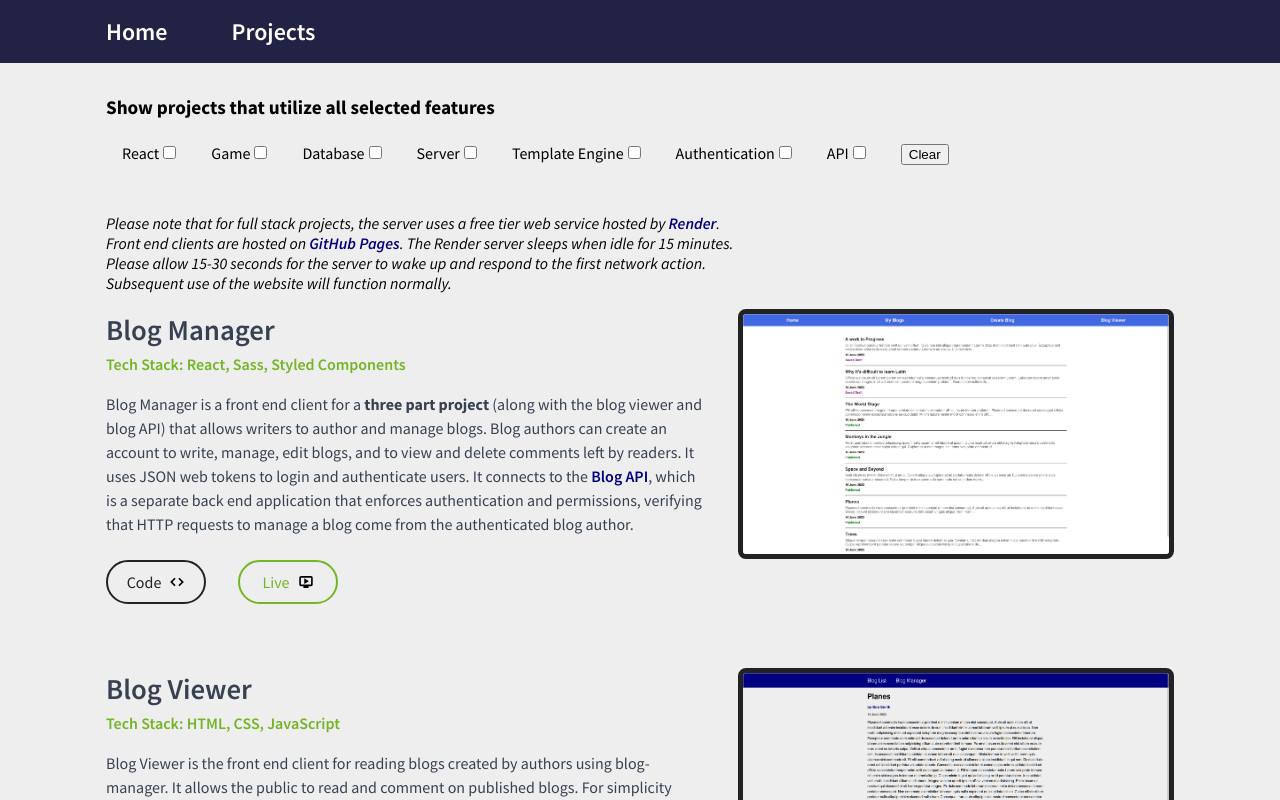
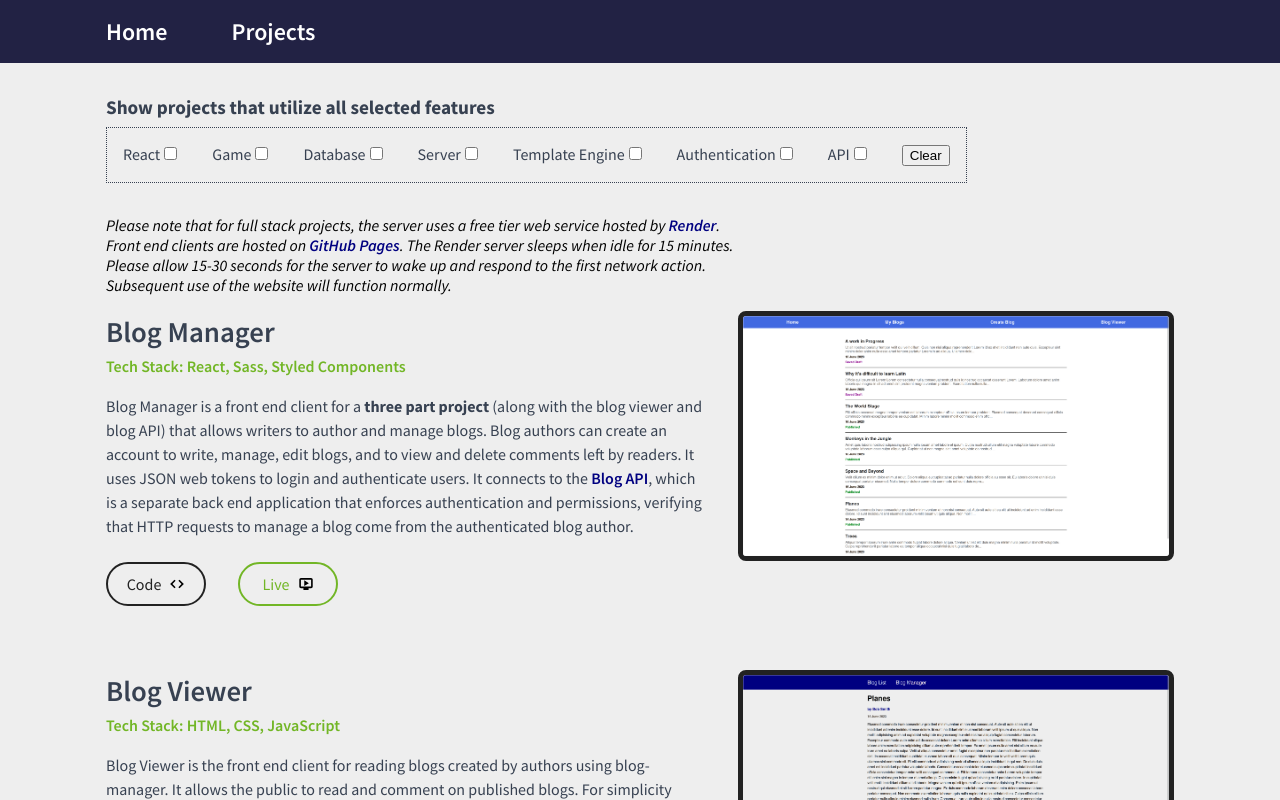
Before and after one commit to jundran/portfolio, a React (Vite) app: page /#/projects in a window 1280 px wide. Shown: the top 800 px of the page. Built offline with nearby package versions, Linux system fonts and the light colour scheme.

Commit message:
Rename style constants

```diff
--- a/src/components/Filter.jsx
+++ b/src/components/Filter.jsx
@@ -1,6 +1,7 @@
 import { useState } from 'react'
 import styled from 'styled-components'
 import { tags } from '../data'
+import { MOBILE, CHARCOAL } from '../styles/variables'
 
 export default function Filter ({ updateFilter }) {
 	const openFilter = tags.map(tag => { return {tag, checked: false} })
@@ -42,7 +43,7 @@ export default function Filter ({ updateFilter }) {
 }
 
 const Container = styled.div`
-	color: $charcoal;
+	color: ${CHARCOAL};
 	margin-bottom: 32px;
 	h2 {
 		font-size: 1.2rem;
@@ -51,13 +52,13 @@ const Container = styled.div`
 	ul {
 		display: flex;
 		gap: 32px;
-		border: 1px dotted $charcoal;
+		border: 1px dotted ${CHARCOAL};
 		width: fit-content;
 		margin: 0;
 		padding: 16px;
 	}
 
-	@media (max-width: $mobile) {
+	@media (max-width: ${MOBILE}) {
 		ul {
 			flex-direction: column;
 			gap: 8px;
```
